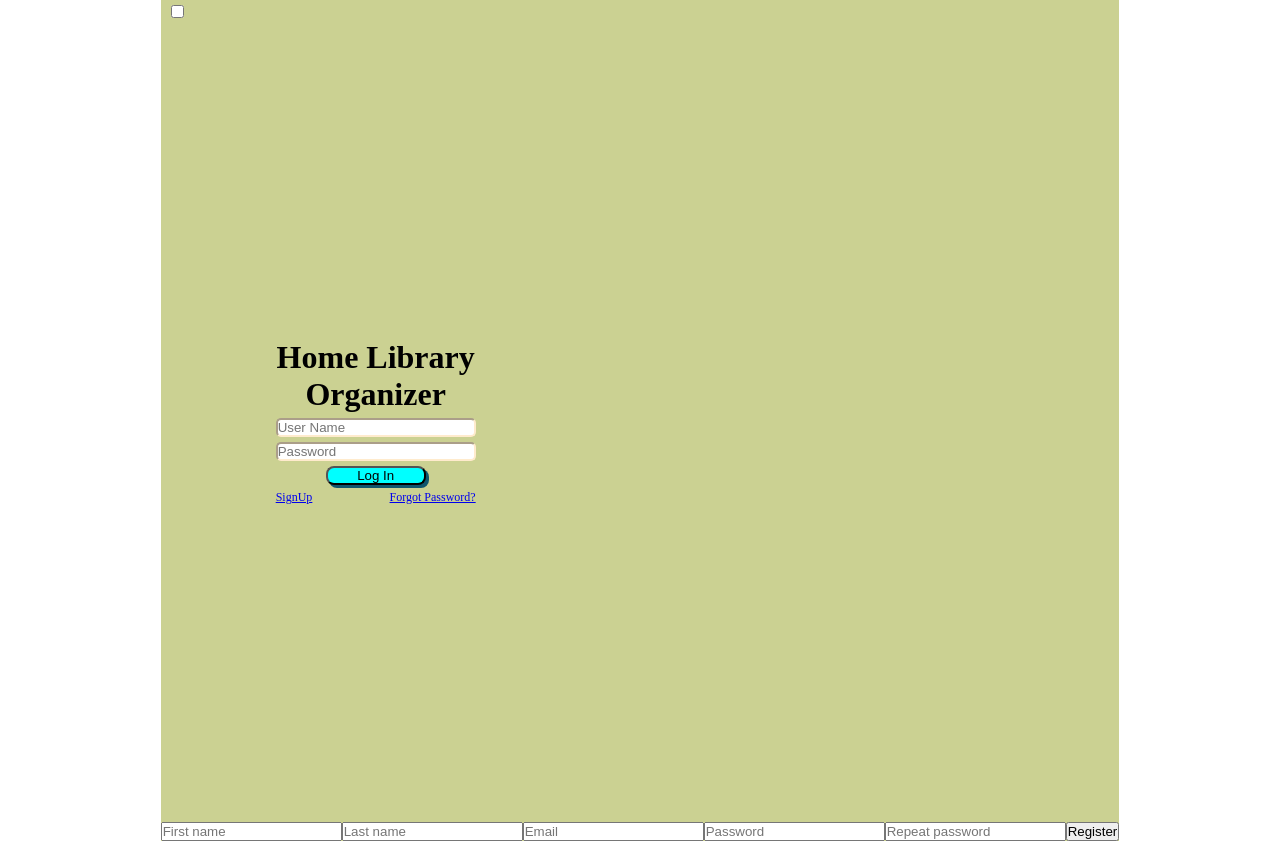
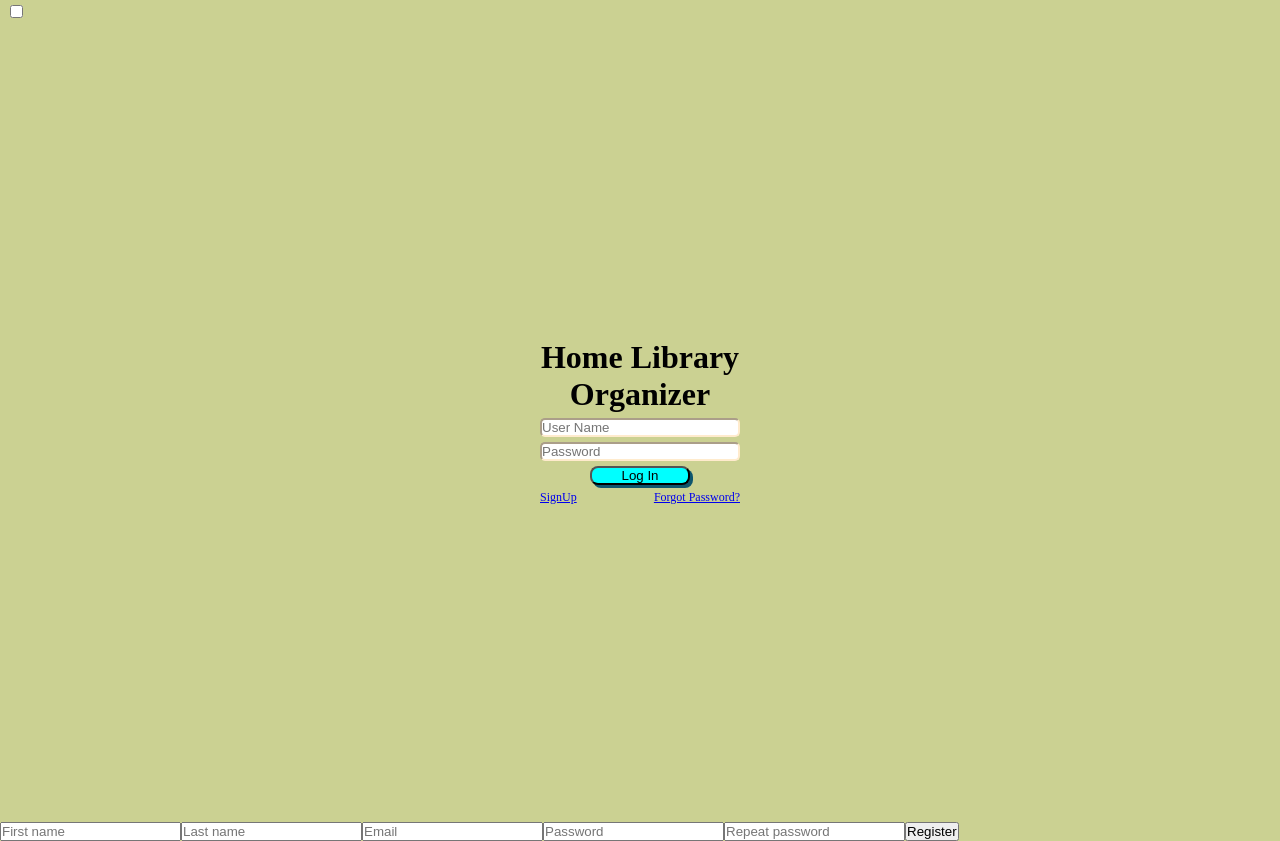
Before and after one commit to tbiliso/Home-Library-Organizer, a React (Vite) app: page / in a window 1280 px wide. Built offline with nearby package versions, Linux system fonts and the light colour scheme; a web font is replaced by a local one.

Commit message:
fix: fix styles

```diff
--- a/src/App.jsx
+++ b/src/App.jsx
@@ -2,6 +2,7 @@ import { useState } from 'react';
 import LogIn from './pages/Login.jsx'
 import Register from './pages/Register.jsx';
 import './App.css'
+import { BrowserRouter, Routes, Route } from 'react-router-dom'
 function App() {
 
   const [font, setFont] = useState('HarryPotter')
--- a/src/css/Login.css
+++ b/src/css/Login.css
@@ -7,6 +7,7 @@
     height: 100vh;
     /* margin-bottom: 100px; */
     justify-content: center;
+    margin: 0 auto;
 
 }
 
--- a/src/index.css
+++ b/src/index.css
@@ -9,9 +9,16 @@
   box-sizing: border-box;
 }
 
+
 body {
+  width: 100%;
   font-family: Arial, sans-serif;
   display: flex;
-  flex-direction: row;
+  /* flex-direction: row; */
   justify-content: center;
+
 }
+
+#root{
+  width: 100%;
+}
--- a/src/pages/Login.jsx
+++ b/src/pages/Login.jsx
@@ -1,5 +1,6 @@
 import '../css/Login.css'
 import { useState } from 'react'
+
 function LogIn() {
     //user/password states
     const [password, setPassword] = useState('')
```
